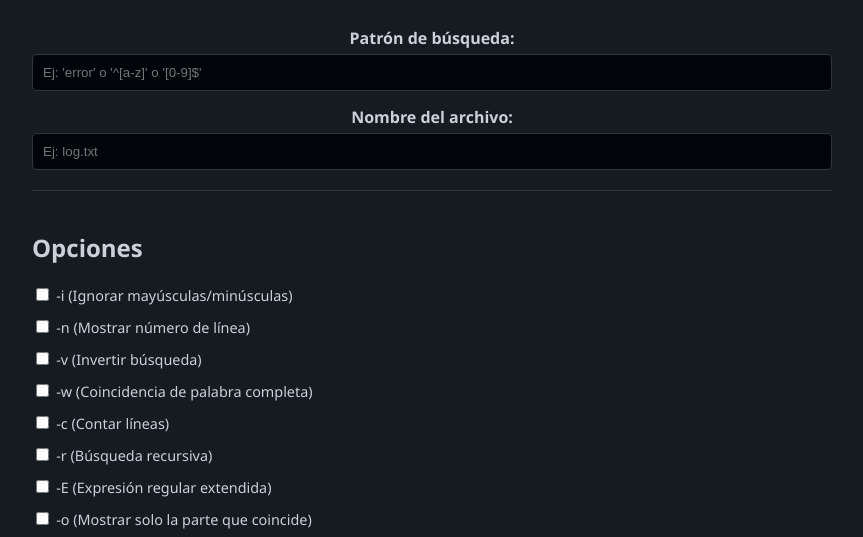
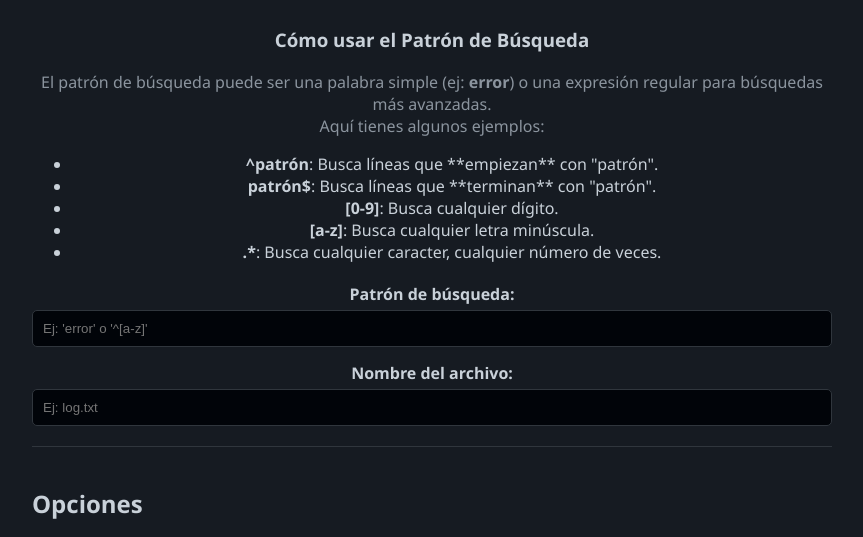
Before and after one commit to unfantasmaenelsistema/Grep-it, a plain HTML site: page index.html in a window 1280 px wide. Shown: the part 224-761 px from the top of the page, without its empty margins (208-1071 px from the left). Drawn offline with Linux system fonts and the light colour scheme.

Commit message:
Update index.html

```diff
--- a/index.html
+++ b/index.html
@@ -18,10 +18,22 @@
             <p>Construye tu comando Grep de Linux de forma interactiva.</p>
         </div>
 
+        <div class="info-section">
+            <h3>Cómo usar el Patrón de Búsqueda</h3>
+            <p>El patrón de búsqueda puede ser una palabra simple (ej: <b>error</b>) o una expresión regular para búsquedas más avanzadas. <br>Aquí tienes algunos ejemplos:</p>
+            <ul>
+                <li><b>^patrón</b>: Busca líneas que **empiezan** con "patrón".</li>
+                <li><b>patrón$</b>: Busca líneas que **terminan** con "patrón".</li>
+                <li><b>[0-9]</b>: Busca cualquier dígito.</li>
+                <li><b>[a-z]</b>: Busca cualquier letra minúscula.</li>
+                <li><b>.*</b>: Busca cualquier caracter, cualquier número de veces.</li>
+            </ul>
+        </div>
+
         <div class="generator-section">
             <div class="input-group">
                 <label for="patternInput">Patrón de búsqueda:</label>
-                <input type="text" id="patternInput" placeholder="Ej: 'error' o '^[a-z]' o '[0-9]$'">
+                <input type="text" id="patternInput" placeholder="Ej: 'error' o '^[a-z]'">
             </div>
             <div class="input-group">
                 <label for="fileInput">Nombre del archivo:</label>
```
